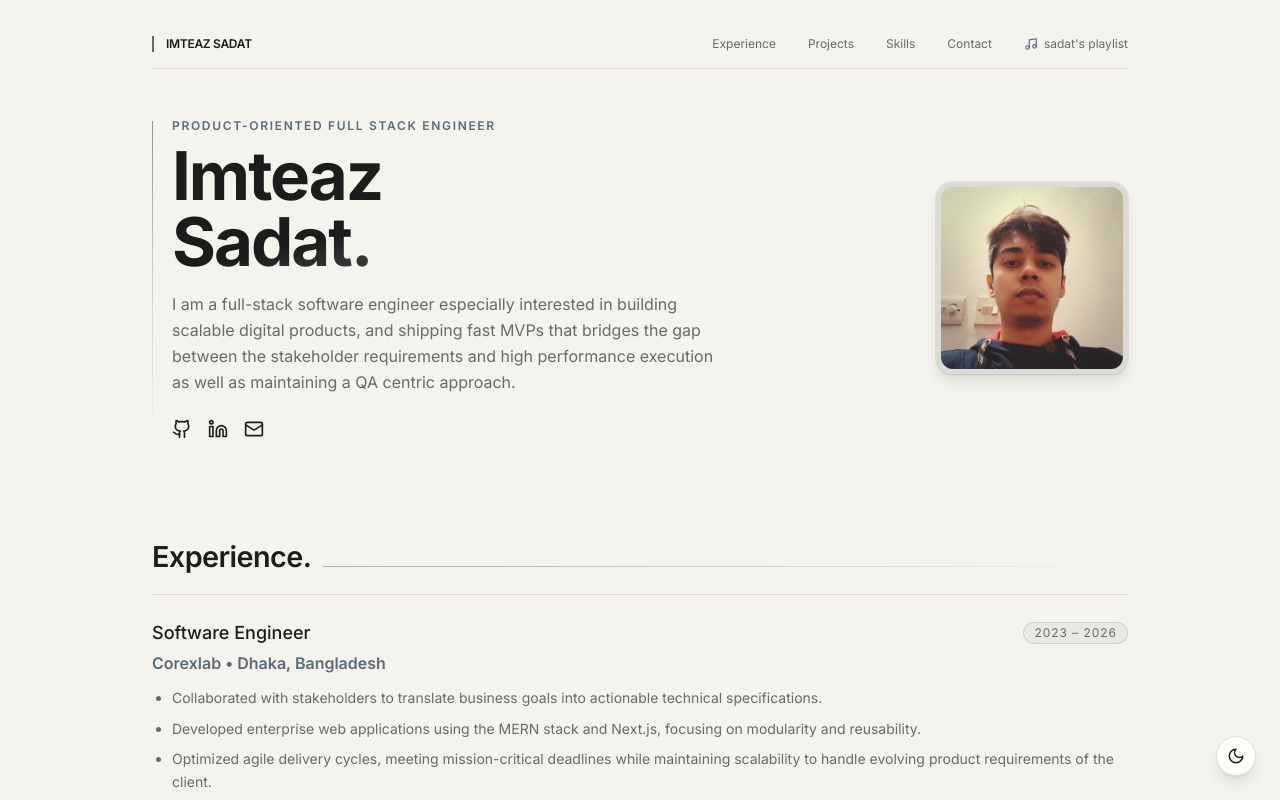
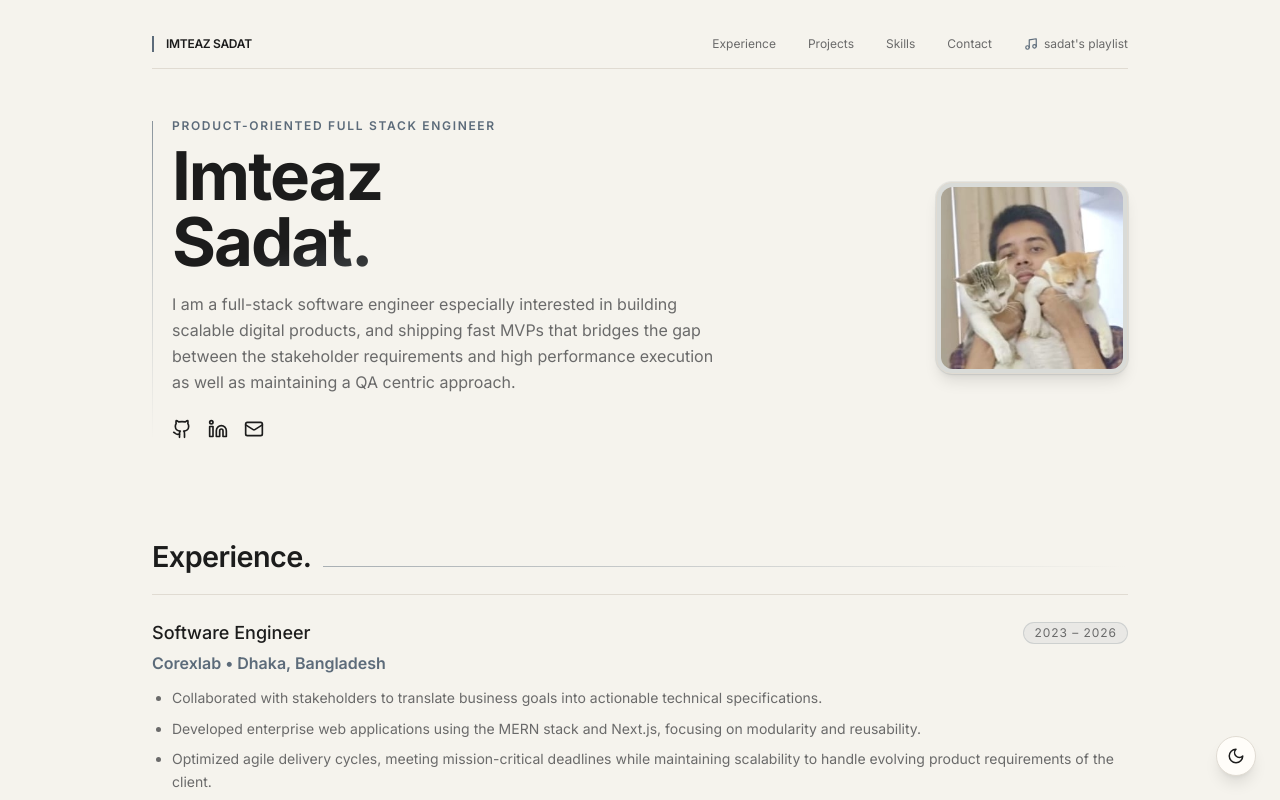
Before and after one commit to sadat66/portfolio, a Next.js app: page / in a window 1280 px wide. Shown: the top 800 px of the page. Built offline with nearby package versions, Linux system fonts and the light colour scheme.

Commit message:
updated the dp

```diff
--- a/src/app/page.tsx
+++ b/src/app/page.tsx
@@ -98,7 +98,7 @@ export default function Home() {
           <div className="flex justify-center md:justify-end">
             <div className="relative aspect-square w-48 overflow-hidden rounded-2xl border border-[var(--surface-border)] bg-[var(--accent-glow)] p-1 shadow-lg ring-1 ring-[var(--accent)]/10">
               <img
-                src="/dp/myface.jpg"
+                src="/dp/myface.jpeg"
                 alt="Imteaz Sadat"
                 className="h-full w-full rounded-xl object-cover"
               />
```
Also changed, not shown: public/dp/myface.jpeg (added), public/dp/myface.jpg (deleted).
